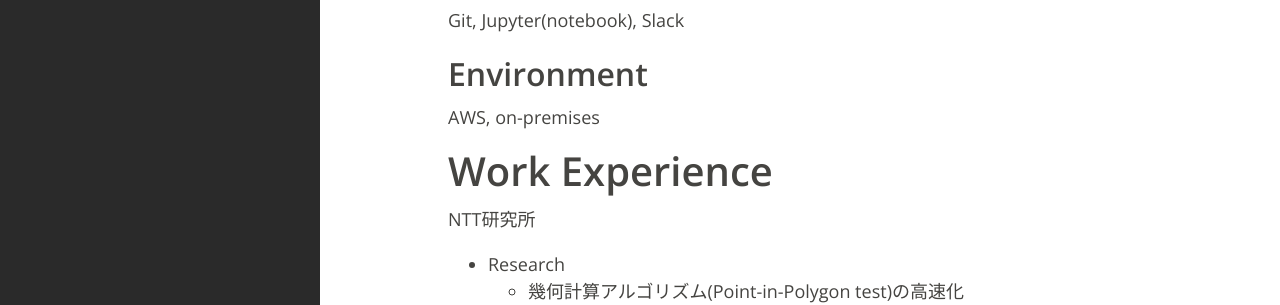
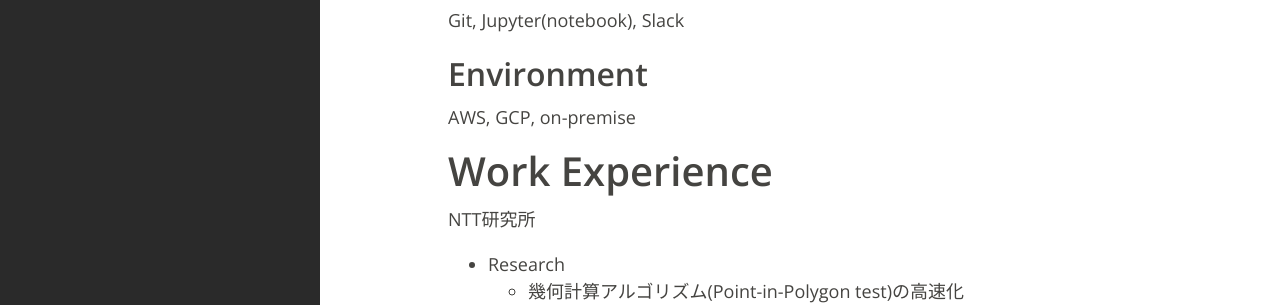
Before and after one commit to motacapla/motacapla.github.io, a Jekyll site: the page built from index.md, in a window 1280 px wide and 900 px high, scrolled down 603 px. Shown: the part 155-460 px from the top of the window. Built offline with Jekyll 4.4.1, drawn with Linux system fonts in a browser that asks for light colours; the list of posts is cut into pages by our own code.

Commit message:
updated 0602:pizza:

```diff
--- a/index.md
+++ b/index.md
@@ -20,7 +20,7 @@ MPI, OpenMP, GEOS, etc
 Git, Jupyter(notebook), Slack
 
 ## Environment
-AWS, on-premises
+AWS, GCP, on-premise
 
 # Work Experience
 NTT研究所
```
